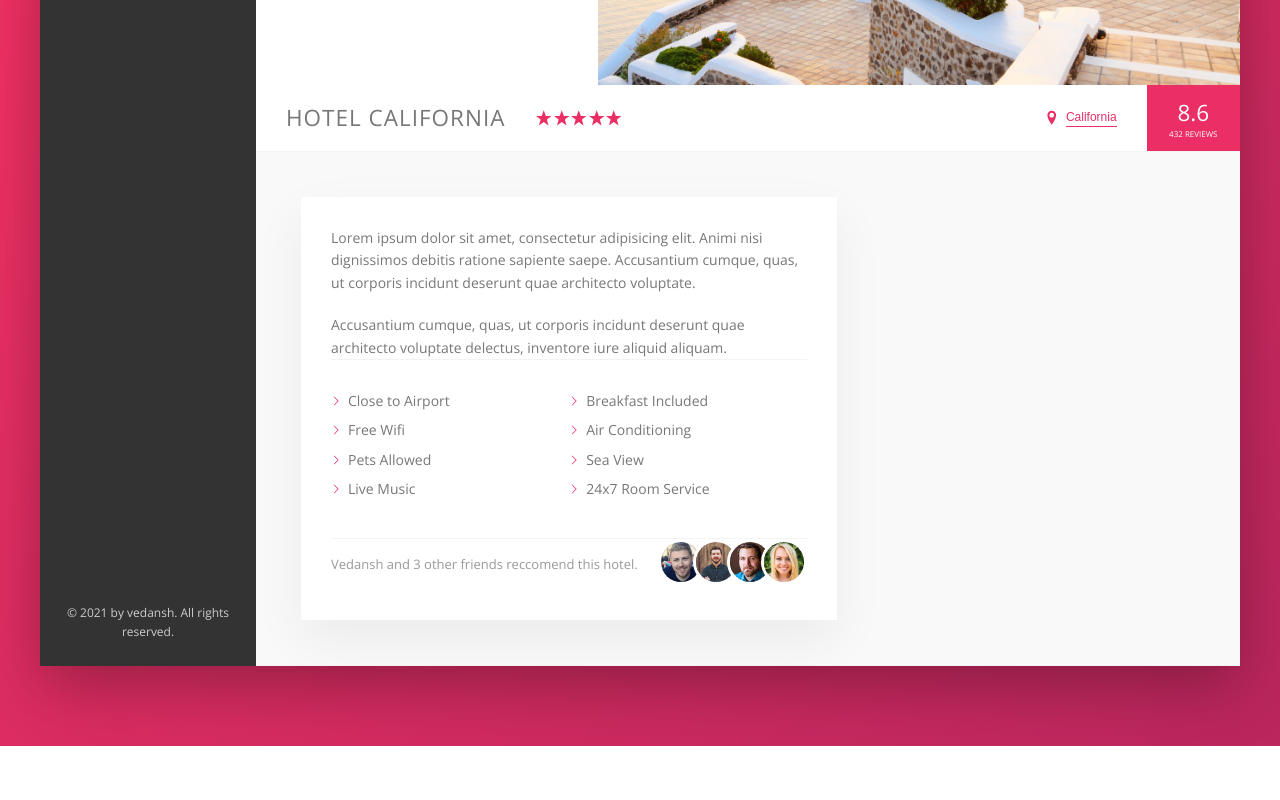
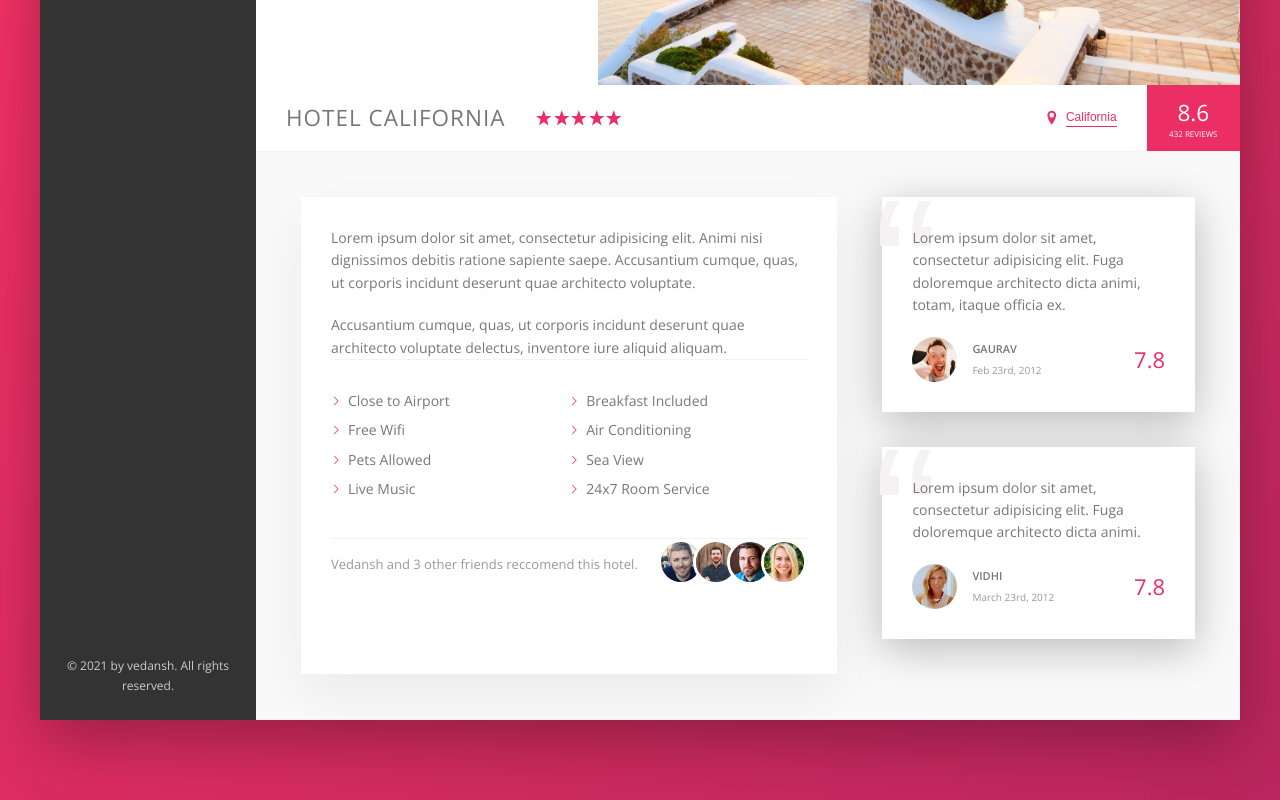
Before and after one commit to vedascript/trillo, a website: page index.html in a window 1280 px wide. Shown: the part 450-1250 px from the top of the page. Before the commit the page ends 1196 px from the top, so only its background shows below. Drawn offline with nearby package versions, Linux system fonts and the light colour scheme.

Commit message:
user reviews

```diff
--- a/index.html
+++ b/index.html
@@ -180,7 +180,37 @@
               </div>
             </div>
 
-            <div class="user-reviews"></div>
+            <div class="user-reviews">
+              <figure class="review">
+                <blockquote class="review_text">
+                  Lorem ipsum dolor sit amet, consectetur adipisicing elit. Fuga
+                  doloremque architecto dicta animi, totam, itaque officia ex.
+                </blockquote>
+                <figcaption class="review_user">
+                  <img src="img/user-1.jpg" alt="user1" class="review_photo" />
+                  <div class="review_user-box">
+                    <p class="review_user-name">Gaurav</p>
+                    <p class="review_user-date">Feb 23rd, 2012</p>
+                  </div>
+                  <div class="review_rating">7.8</div>
+                </figcaption>
+              </figure>
+
+              <figure class="review">
+                <blockquote class="review_text">
+                  Lorem ipsum dolor sit amet, consectetur adipisicing elit. Fuga
+                  doloremque architecto dicta animi.
+                </blockquote>
+                <figcaption class="review_user">
+                  <img src="img/user-2.jpg" alt="user1" class="review_photo" />
+                  <div class="review_user-box">
+                    <p class="review_user-name">Vidhi</p>
+                    <p class="review_user-date">March 23rd, 2012</p>
+                  </div>
+                  <div class="review_rating">7.8</div>
+                </figcaption>
+              </figure>
+            </div>
           </div>
         </main>
       </div>
--- a/sass/_components.scss
+++ b/sass/_components.scss
@@ -340,3 +340,64 @@
     }
   }
 }
+
+.review {
+  background-color: white;
+  box-shadow: 0 1rem 4rem rgba(0, 0, 0, 0.25);
+  padding: 3rem;
+  margin-bottom: 3.5rem;
+  position: relative;
+  overflow: hidden;
+
+  &_text {
+    margin-bottom: 2rem;
+    position: relative;
+    z-index: 10;
+  }
+
+  &_user {
+    display: flex;
+    align-items: center;
+  }
+
+  &_photo {
+    height: 4.5rem;
+    width: 4.5rem;
+    border-radius: 50%;
+    margin-right: 1.5rem;
+  }
+
+  &_user-box {
+    margin-right: auto;
+  }
+
+  &_user-name {
+    font-size: 1.1rem;
+    font-weight: 600;
+    text-transform: uppercase;
+    margin-bottom: 0.4rem;
+  }
+
+  &_user-date {
+    font-size: 1rem;
+    color: var(--color-grey-dark-3);
+  }
+
+  &_rating {
+    color: var(--color-primary);
+    font-size: 2.2rem;
+    font-weight: 300;
+  }
+
+  &::before {
+    content: "\201C";
+    position: absolute;
+    top: -2.75rem;
+    left: -1rem;
+    line-height: 1;
+    font-family: sans-serif;
+    font-size: 20rem;
+    color: var(--color-grey-light-2);
+    z-index: 1;
+  }
+}
--- a/sass/_layout.scss
+++ b/sass/_layout.scss
@@ -36,13 +36,13 @@
 
 .detail {
   display: flex;
+  font-size: 1.4rem;
   padding: 4.5rem;
   background-color: var(--color-grey-light-1);
   border-bottom: 1px solid var(--color-grey-light-2);
 }
 
 .description {
-  font-size: 1.4rem;
   background-color: #fff;
   box-shadow: 0 2rem 5rem rgba(0, 0, 0, 0.06);
   padding: 3rem;
```
Also changed, not shown: css/style.css.
